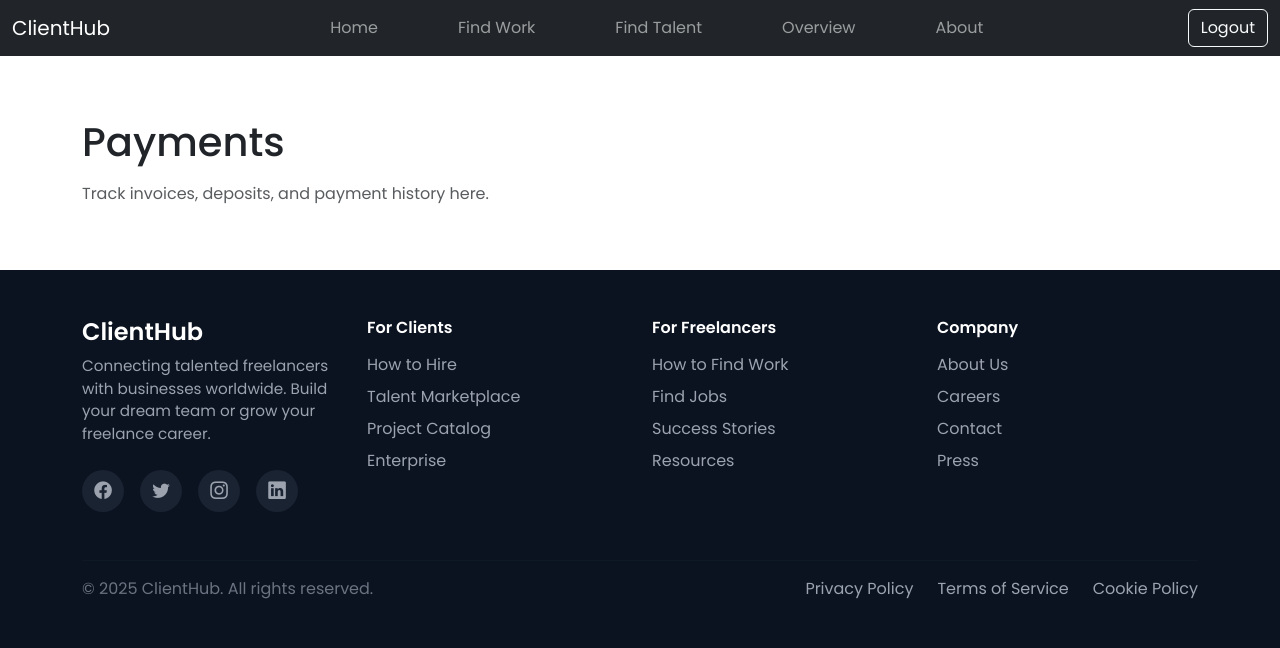
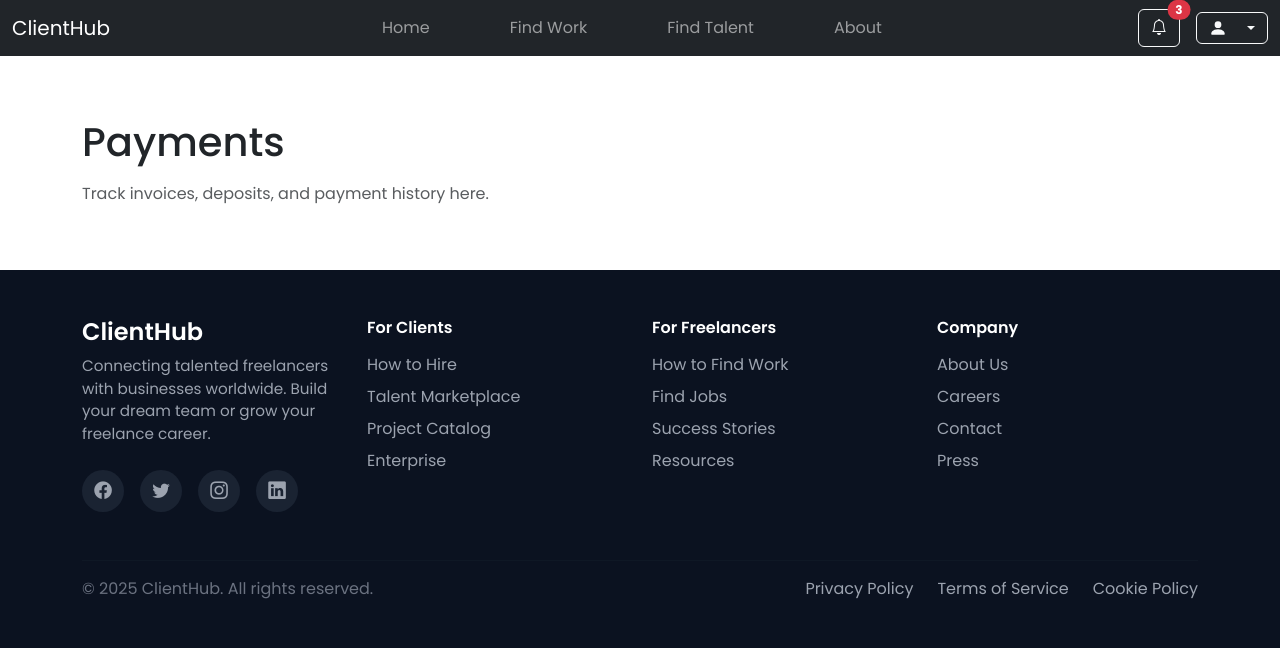
Before and after one commit to Rostyslavv11/client-hub, a Django app: page /dashboard/client/payments/ in a window 1280 px wide. Shown: the top 648 px of the page. Run offline with Django 5.2, Linux system fonts and the light colour scheme; the visitor is signed in with stand-in values (Sample User, id 1).

Commit message:
feat(navbar): notifications and menu updates

```diff
--- a/templates/includes/navbar.html
+++ b/templates/includes/navbar.html
@@ -26,19 +26,96 @@
           <a class="nav-link" href="{% if user.is_authenticated %}{% url 'dashboard:find_talent' %}{% else %}{% url 'accounts:login' %}?next={% url 'dashboard:find_talent' %}{% endif %}">Find Talent</a>
         </li>
         <li class="nav-item">
-          <a class="nav-link" href="{% if user.is_authenticated %}{% url 'dashboard:overview' %}{% else %}{% url 'accounts:login' %}?next={% url 'dashboard:overview' %}{% endif %}">Overview</a>
-        </li>
-        <li class="nav-item">
           <a class="nav-link" href="{% if user.is_authenticated %}#{% else %}{% url 'accounts:login' %}?next={% url 'home' %}{% endif %}">About</a>
         </li>
       </ul>
 
-      <div class="d-flex">
+      <div class="d-flex align-items-center gap-3">
         {% if user.is_authenticated %}
-          <form action="{% url 'accounts:logout' %}" method="post" class="d-inline">
-            {% csrf_token %}
-            <button type="submit" class="btn btn-outline-light">Logout</button>
-          </form>
+          <div class="dropdown">
+            <button
+              class="btn btn-outline-light position-relative"
+              type="button"
+              data-bs-toggle="dropdown"
+              aria-expanded="false"
+              aria-label="Notifications"
+            >
+              <i class="bi bi-bell"></i>
+              <span class="position-absolute top-0 start-100 translate-middle badge rounded-pill bg-danger">
+                3
+                <span class="visually-hidden">unread notifications</span>
+              </span>
+            </button>
+            <ul class="dropdown-menu dropdown-menu-end">
+              <li class="dropdown-header text-muted">Notifications</li>
+              <li>
+                <a class="dropdown-item d-flex align-items-start gap-2" href="#">
+                  <i class="bi bi-check-circle text-success mt-1"></i>
+                  <div>
+                    <div class="fw-semibold">Application accepted</div>
+                    <small class="text-muted">Client approved your proposal.</small>
+                  </div>
+                </a>
+              </li>
+              <li>
+                <a class="dropdown-item d-flex align-items-start gap-2" href="#">
+                  <i class="bi bi-chat-dots text-primary mt-1"></i>
+                  <div>
+                    <div class="fw-semibold">New message</div>
+                    <small class="text-muted">You have a new chat message.</small>
+                  </div>
+                </a>
+              </li>
+              <li>
+                <a class="dropdown-item d-flex align-items-start gap-2" href="#">
+                  <i class="bi bi-briefcase text-warning mt-1"></i>
+                  <div>
+                    <div class="fw-semibold">Project update</div>
+                    <small class="text-muted">A project you saved was updated.</small>
+                  </div>
+                </a>
+              </li>
+              <li><hr class="dropdown-divider"></li>
+              <li><a class="dropdown-item text-center" href="#">View all</a></li>
+            </ul>
+          </div>
+          <div class="dropdown">
+            <button
+              class="btn btn-outline-light dropdown-toggle d-flex align-items-center gap-2"
+              type="button"
+              data-bs-toggle="dropdown"
+              aria-expanded="false"
+              aria-label="Account menu"
+            >
+              <svg xmlns="http://www.w3.org/2000/svg" width="18" height="18" fill="currentColor" viewBox="0 0 16 16" aria-hidden="true">
+                <path d="M3 14s-1 0-1-1 1-4 6-4 6 3 6 4-1 1-1 1H3Zm5-6a3 3 0 1 0 0-6 3 3 0 0 0 0 6Z"/>
+              </svg>
+              <span class="d-none d-sm-inline"></span>
+            </button>
+
+            <ul class="dropdown-menu dropdown-menu-end">
+              <li><a class="dropdown-item" href="{% url 'dashboard:overview' %}"><i class="bi bi-person-circle me-2"></i>Your profile</a></li>
+              <li><a class="dropdown-item" href="{% url 'dashboard:messages' %}"><i class="bi bi-chat-dots me-2"></i>Messages</a></li>
+              {% if user.role == "freelancer" %}
+                <li><hr class="dropdown-divider"></li>
+                <li><a class="dropdown-item" href="{% url 'dashboard:freelancer_jobs' %}"><i class="bi bi-briefcase me-2"></i>Saved jobs</a></li>
+                <li><a class="dropdown-item" href="{% url 'dashboard:freelancer_earnings' %}"><i class="bi bi-cash-stack me-2"></i>Earnings</a></li>
+                <li><a class="dropdown-item" href="{% url 'dashboard:freelancer_portfolio' %}"><i class="bi bi-collection me-2"></i>Portfolio</a></li>
+              {% elif user.role == "client" %}
+                <li><hr class="dropdown-divider"></li>
+                <li><a class="dropdown-item" href="{% url 'dashboard:client_projects' %}"><i class="bi bi-clipboard-check me-2"></i>My projects</a></li>
+                <li><a class="dropdown-item" href="{% url 'dashboard:client_hired_freelancers' %}"><i class="bi bi-people me-2"></i>Hired freelancers</a></li>
+                <li><a class="dropdown-item" href="{% url 'dashboard:client_payments' %}"><i class="bi bi-credit-card me-2"></i>Payments</a></li>
+              {% endif %}
+              <li><hr class="dropdown-divider"></li>
+              <li>
+                <form action="{% url 'accounts:logout' %}" method="post" class="d-inline">
+                  {% csrf_token %}
+                  <button type="submit" class="dropdown-item"><i class="bi bi-box-arrow-right me-2"></i>Logout</button>
+                </form>
+              </li>
+            </ul>
+          </div>
         {% else %}
           <a class="btn btn-outline-light me-2" href="{% url 'accounts:login' %}">Login</a>
           <a class="btn btn-primary" href="{% url 'accounts:register' %}">Sign up</a>
```
